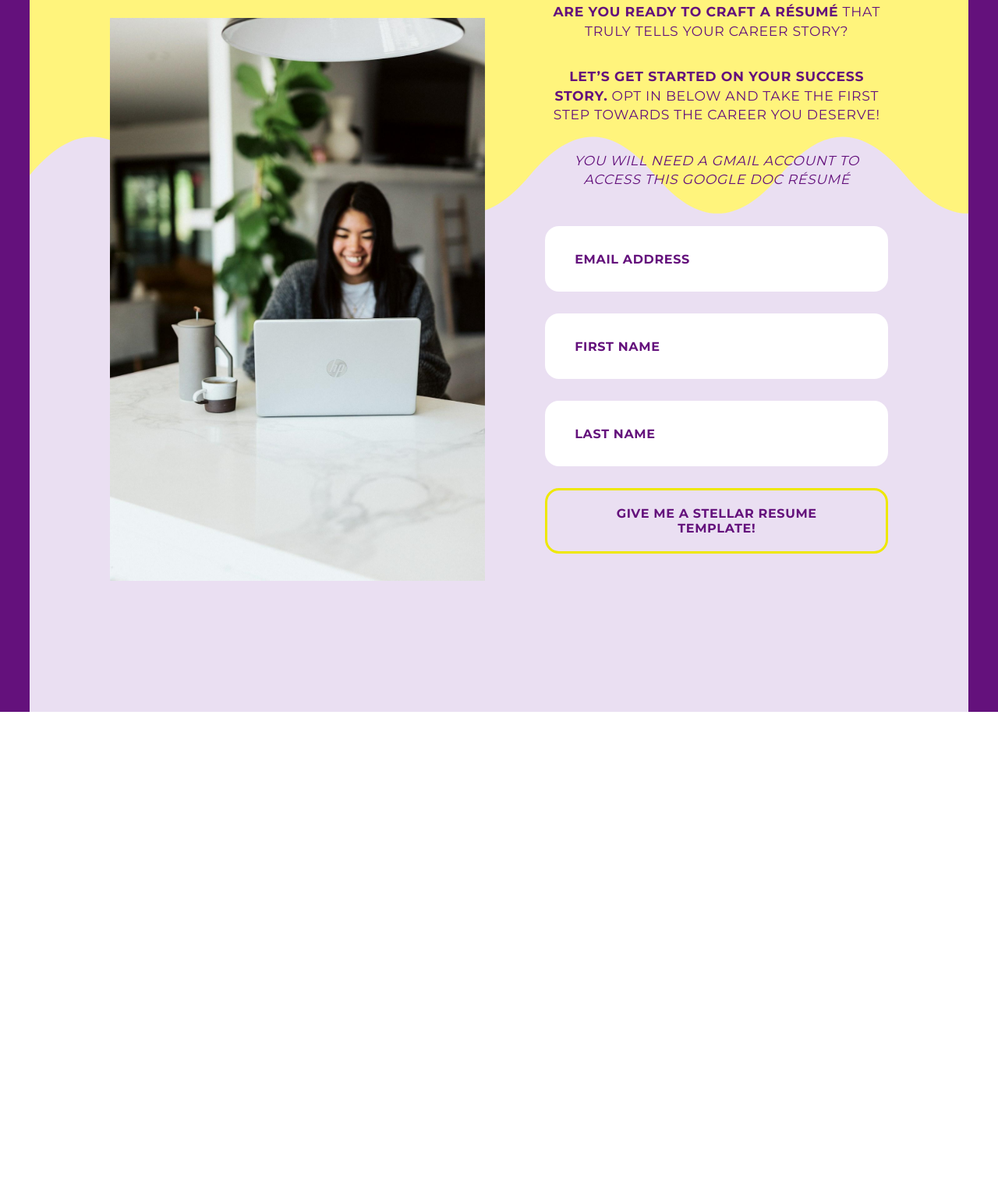
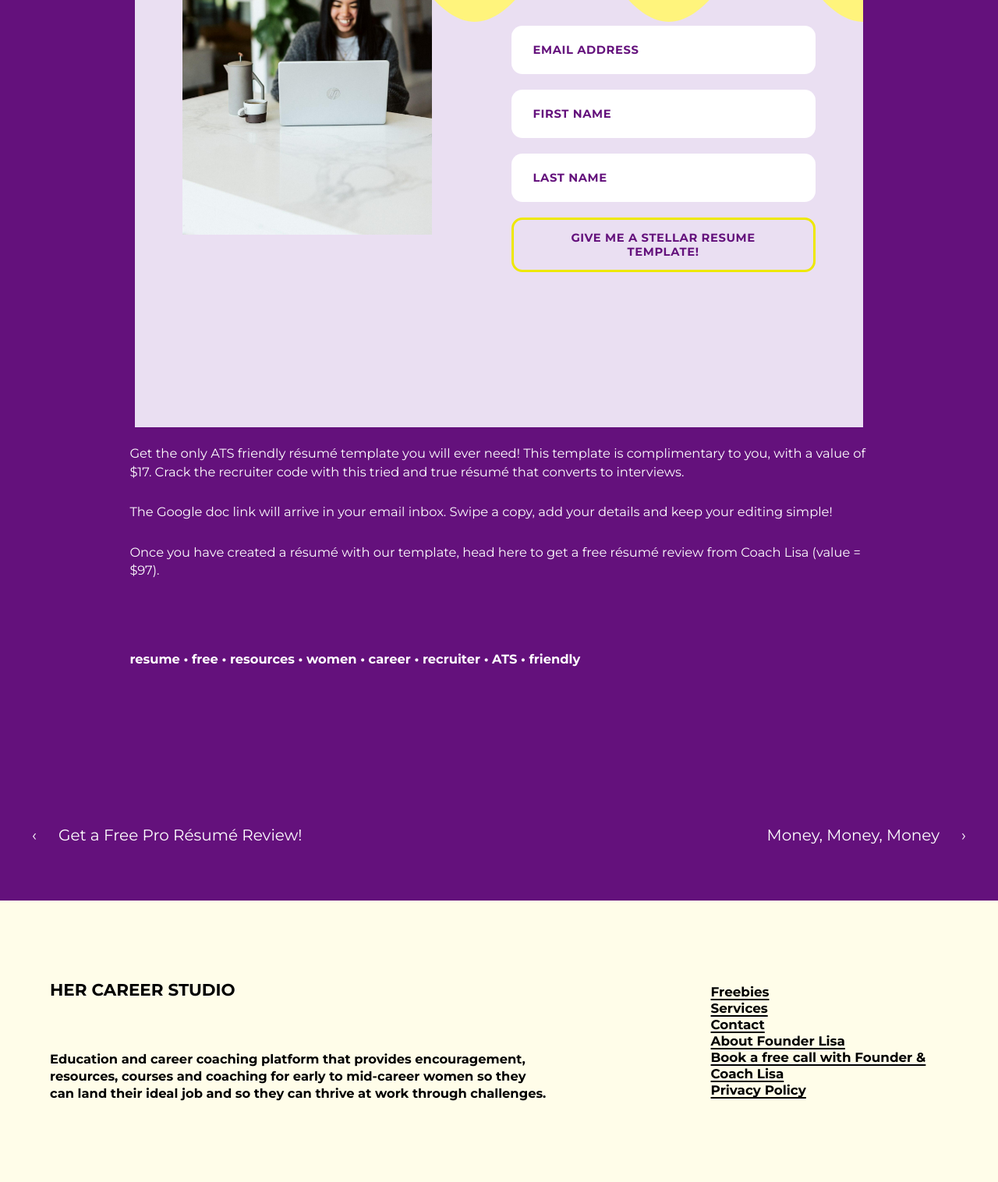
Before and after one commit to johnpfeiffer/hercareerstudio, a plain HTML site: page resources/free-resume-template/index.html in a window 1280 px wide. Shown: the part 852-2368 px from the top of the page at 78% size. Before the commit the page ends 1765 px from the top, so only its background shows below. Drawn offline with Linux system fonts and the light colour scheme.

Commit message:
attempt to finish the free-resume-template page and sizing from css issues

```diff
--- a/resources/free-resume-template/index.html
+++ b/resources/free-resume-template/index.html
@@ -82,7 +82,68 @@
           </div>
         </div>
       </section>
+
+      <section class="resource-body" aria-label="Resume template details">
+        <div class="resource-body-inner">
+          <p>
+            Get the only ATS friendly r&eacute;sum&eacute; template you will ever need!
+            This template is complimentary to you, with a value of $17. Crack the
+            recruiter code with this tried and true r&eacute;sum&eacute; that converts to
+            interviews.
+          </p>
+
+          <p>
+            The Google doc link will arrive in your email inbox. Swipe a copy,
+            add your details and keep your editing simple!
+          </p>
+
+          <p>
+            Once you have created a r&eacute;sum&eacute; with our template, head here to
+            get a free r&eacute;sum&eacute; review from Coach Lisa (value = $97).
+          </p>
+
+          <p class="resource-tags">
+            <span>resume</span> &bull; <span>free</span> &bull; <span>resources</span>
+            &bull; <span>women</span> &bull; <span>career</span> &bull;
+            <span>recruiter</span> &bull; <span>ATS</span> &bull; <span>friendly</span>
+          </p>
+        </div>
+      </section>
+
+      <nav class="resource-pagination" aria-label="More resources">
+        <a class="pagination-prev" href="../tiktok-resume-review/">
+          <span aria-hidden="true">&lsaquo;</span>
+          Get a Free Pro R&eacute;sum&eacute; Review!
+        </a>
+        <a class="pagination-next" href="../money-talk/">
+          Money, Money, Money
+          <span aria-hidden="true">&rsaquo;</span>
+        </a>
+      </nav>
     </main>
+
+    <footer class="site-footer">
+      <div class="footer-summary">
+        <h2>Her Career Studio</h2>
+        <p>
+          Education and career coaching platform that provides encouragement,
+          resources, courses and coaching for early to mid-career women so they
+          can land their ideal job and so they can thrive at work through
+          challenges.
+        </p>
+      </div>
+
+      <nav class="footer-links" aria-label="Footer navigation">
+        <a href="../">Freebies</a>
+        <a href="../../services/">Services</a>
+        <a href="../../#contact">Contact</a>
+        <a href="https://lisavirtuecoaching.com/about">About Founder Lisa</a>
+        <a href="https://calendly.com/lisavirtue/discovery-call">
+          Book a free call with Founder &amp; Coach Lisa
+        </a>
+        <a href="../../privacy-policy/">Privacy Policy</a>
+      </nav>
+    </footer>
 
     <script>
       const updateHeaderState = () => {
--- a/static/css/main.css
+++ b/static/css/main.css
@@ -525,7 +525,7 @@ a {
 
 .resume-template-hero {
   min-height: 100vh;
-  padding: clamp(320px, 24vw, 400px) clamp(20px, 3vw, 56px) 0;
+  padding: clamp(245px, 16vw, 330px) clamp(20px, 3vw, 56px) 0;
   color: var(--paper);
   background: var(--purple);
   text-align: center;
@@ -539,8 +539,8 @@ a {
 }
 
 .resume-template-hero h1 {
-  margin: clamp(48px, 4.5vw, 88px) auto 0;
-  font-size: clamp(4.2rem, 7.7vw, 10rem);
+  margin: clamp(34px, 3.3vw, 64px) auto 0;
+  font-size: clamp(3.9rem, 5.15vw, 6.6rem);
   font-weight: 400;
   line-height: 0.96;
   letter-spacing: 0;
@@ -549,13 +549,13 @@ a {
 .template-panel {
   position: relative;
   display: grid;
-  min-height: 1180px;
-  max-width: 1454px;
+  min-height: 960px;
+  max-width: 934px;
   grid-template-columns: minmax(0, 1fr) minmax(440px, 0.9fr);
-  column-gap: clamp(50px, 6vw, 120px);
+  column-gap: clamp(34px, 4vw, 76px);
   overflow: hidden;
-  margin: clamp(86px, 6.8vw, 126px) auto 0;
-  padding: clamp(70px, 5.1vw, 92px) clamp(60px, 8vw, 160px) 0;
+  margin: clamp(62px, 5vw, 92px) auto 0;
+  padding: clamp(54px, 4vw, 72px) clamp(46px, 4.8vw, 86px) 0;
   color: var(--purple);
   background: var(--yellow);
 }
@@ -580,33 +580,33 @@ a {
 
 .template-image-wrap {
   align-self: start;
-  padding-top: clamp(220px, 17vw, 288px);
+  padding-top: clamp(180px, 13vw, 236px);
 }
 
 .template-image-wrap img {
   display: block;
-  width: min(522px, 100%);
+  width: min(338px, 100%);
   margin: 0 auto;
 }
 
 .template-offer {
-  max-width: 560px;
+  max-width: 390px;
   margin-left: auto;
   text-align: center;
   text-transform: uppercase;
 }
 
 .template-offer h2 {
-  margin: 0 0 clamp(112px, 8.5vw, 152px);
+  margin: 0 0 clamp(72px, 6vw, 106px);
   font-family: Georgia, "Times New Roman", serif;
-  font-size: clamp(2.35rem, 2.6vw, 3.1rem);
+  font-size: clamp(1.76rem, 2vw, 2.25rem);
   font-weight: 700;
   line-height: 1.18;
 }
 
 .template-offer p {
-  margin: 0 auto clamp(34px, 2.6vw, 48px);
-  font-size: clamp(1.08rem, 1.35vw, 1.64rem);
+  margin: 0 auto clamp(28px, 2.1vw, 38px);
+  font-size: clamp(0.98rem, 1.05vw, 1.2rem);
   line-height: 1.42;
   letter-spacing: 0.04em;
 }
@@ -622,18 +622,18 @@ a {
 
 .template-form {
   display: grid;
-  gap: 28px;
-  margin-top: clamp(42px, 3.7vw, 64px);
+  gap: 20px;
+  margin-top: clamp(32px, 2.8vw, 48px);
 }
 
 .template-form input,
 .template-form button {
   width: 100%;
-  min-height: 84px;
-  padding: 18px 38px;
-  border-radius: 18px;
+  min-height: 62px;
+  padding: 14px 28px;
+  border-radius: 14px;
   font: inherit;
-  font-size: clamp(1rem, 1.2vw, 1.44rem);
+  font-size: clamp(0.92rem, 0.95vw, 1.1rem);
   font-weight: 700;
   letter-spacing: 0.04em;
   text-transform: uppercase;
@@ -661,6 +661,94 @@ a {
 .template-form button:focus-visible {
   color: #000000;
   background: var(--yellow);
+}
+
+.resource-body {
+  padding: 22px clamp(24px, 13vw, 270px) clamp(86px, 8vw, 146px);
+  color: var(--paper);
+  background: var(--purple);
+}
+
+.resource-body-inner {
+  max-width: 1500px;
+  margin: 0 auto;
+}
+
+.resource-body p {
+  max-width: 1460px;
+  margin: 0 0 28px;
+  font-size: clamp(1.02rem, 1.15vw, 1.42rem);
+  line-height: 1.45;
+}
+
+.resource-body .resource-tags {
+  margin-top: clamp(74px, 7vw, 126px);
+  font-weight: 700;
+}
+
+.resource-pagination {
+  display: flex;
+  align-items: center;
+  justify-content: space-between;
+  gap: 28px;
+  padding: clamp(62px, 5.6vw, 96px) clamp(18px, 3.2vw, 64px);
+  color: var(--paper);
+  background: var(--purple);
+  font-size: clamp(1.25rem, 1.45vw, 1.8rem);
+  line-height: 1.2;
+}
+
+.resource-pagination a {
+  display: inline-flex;
+  align-items: center;
+  gap: 28px;
+}
+
+.pagination-next {
+  margin-left: auto;
+  text-align: right;
+}
+
+.site-footer {
+  display: grid;
+  grid-template-columns: minmax(0, 0.95fr) minmax(300px, 0.45fr);
+  gap: clamp(48px, 16vw, 320px);
+  padding: clamp(88px, 8vw, 122px) clamp(24px, 5vw, 70px);
+  color: #000000;
+  background: var(--cream);
+}
+
+.footer-summary h2 {
+  margin: 0 0 clamp(56px, 5vw, 76px);
+  font-size: clamp(1.34rem, 1.5vw, 1.8rem);
+  font-weight: 700;
+  line-height: 1.2;
+  letter-spacing: 0;
+  text-transform: uppercase;
+}
+
+.footer-summary p {
+  max-width: 780px;
+  margin: 0;
+  font-size: clamp(1.02rem, 1.12vw, 1.34rem);
+  font-weight: 700;
+  line-height: 1.36;
+}
+
+.footer-links {
+  display: flex;
+  flex-direction: column;
+  align-items: flex-start;
+  align-self: center;
+  font-size: clamp(1.05rem, 1.18vw, 1.38rem);
+  font-weight: 700;
+  line-height: 1.25;
+}
+
+.footer-links a {
+  text-decoration: underline;
+  text-decoration-thickness: 2px;
+  text-underline-offset: 3px;
 }
 
 :focus-visible {
@@ -737,6 +825,7 @@ a {
 
   .template-panel {
     grid-template-columns: 1fr;
+    max-width: 720px;
     padding-inline: clamp(24px, 6vw, 60px);
   }
 
@@ -752,6 +841,10 @@ a {
 
   .template-offer h2 {
     margin-bottom: 58px;
+  }
+
+  .site-footer {
+    grid-template-columns: 1fr;
   }
 }
 
@@ -872,7 +965,7 @@ a {
   }
 
   .resume-template-hero {
-    padding-top: 230px;
+    padding-top: 210px;
     padding-inline: 16px;
   }
 
@@ -894,6 +987,20 @@ a {
     min-height: 68px;
     padding-inline: 22px;
   }
+
+  .resource-body {
+    padding-inline: 22px;
+  }
+
+  .resource-pagination {
+    flex-direction: column;
+    align-items: flex-start;
+  }
+
+  .pagination-next {
+    margin-left: 0;
+    text-align: left;
+  }
 }
 
 @media (prefers-reduced-motion: reduce) {
```
Also changed, not shown: index.html (+23 -0 lines).
